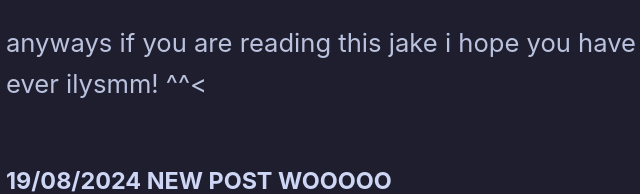
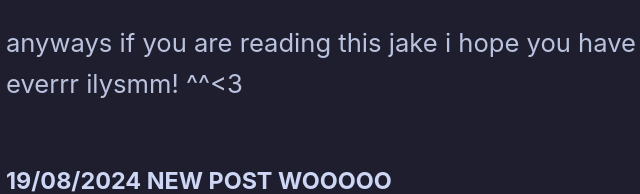
Before and after one commit to moonlitautumn/webbb, an Astro site: page / in a window 1280 px wide. Shown: the part 1330-1524 px from the top of the page, 202-842 px from the left. Built offline with nearby package versions, Linux system fonts and the light colour scheme; Astro itself is replaced by a stand-in of ours.

Commit message:
blog post 2!

```diff
--- a/src/pages/index.astro
+++ b/src/pages/index.astro
@@ -50,7 +50,7 @@ import Card from '../components/Card.astro';
 			idk how i didnt find it earlier BUT I LOVE IT SMMM honestly my fav song ever loll, if u wanna listen to it <a href="https://youtu.be/S3u9DHtnS4c">here</a> is the link! im sure you will love it, and if u decide to listen to it lmk what u think!
 		</p>
 		<p>
-			anyways if you are reading this jake i hope you have the best birthday ever ilysmm! ^^&lt;
+			anyways if you are reading this jake i hope you have the best birthday everrr ilysmm! ^^&lt;3
 		</p>
         <!--blog 1! -->
 		<h3 style="padding-top: 2rem;">
```
